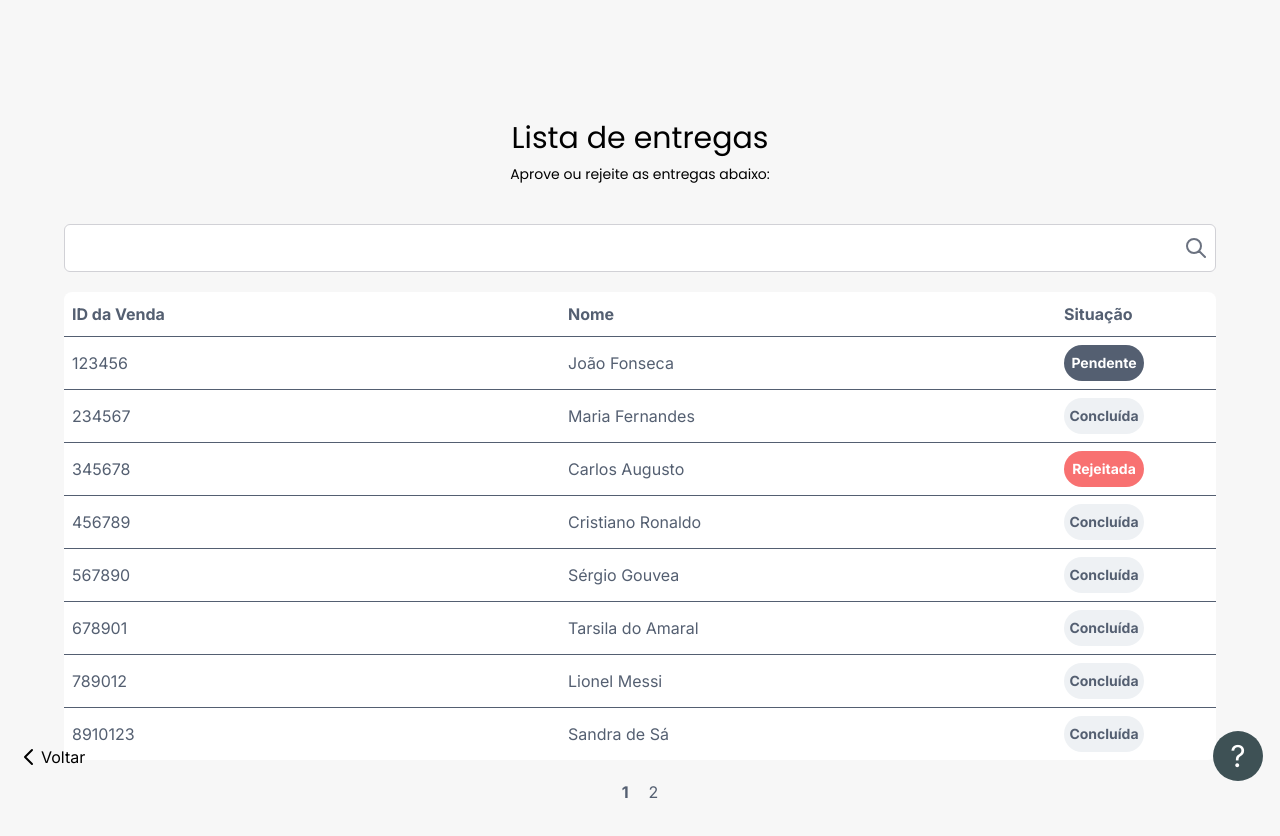
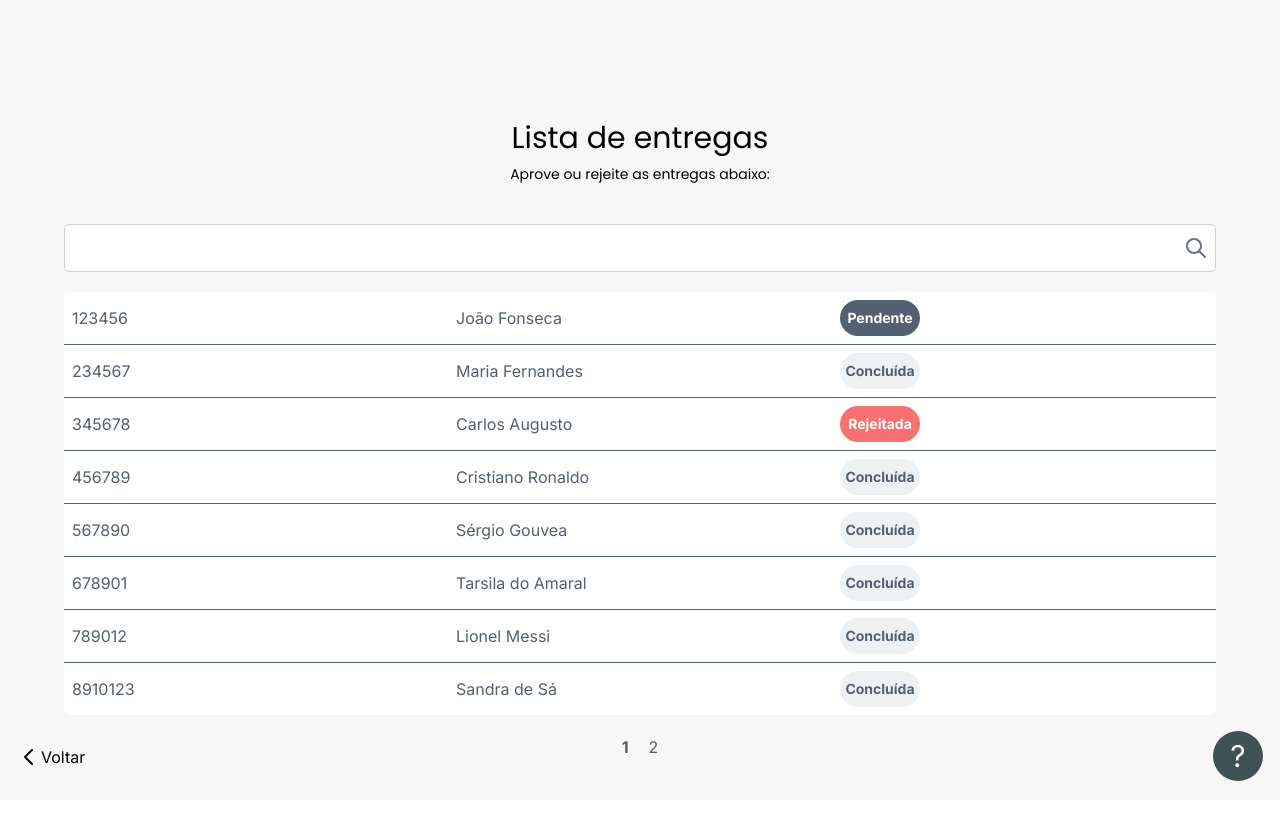
Before and after one commit to mb4ndeira/ecoo-apps, a Next.js app: page /cdd/entregas in a window 1280 px wide. Shown: the top 836 px of the page. After the commit the page ends 800 px from the top, so only its background shows below. Built offline with nearby package versions, Linux system fonts and the light colour scheme.

Commit message:
fix: cleaning code

```diff
--- a/src/app/cdd/entregas/page.tsx
+++ b/src/app/cdd/entregas/page.tsx
@@ -1,6 +1,5 @@
-import { HiOutlineChevronLeft, HiOutlineSearch } from "react-icons/hi";
+import { HiOutlineSearch } from "react-icons/hi";
 import DeliveriesTable from "./components/DeliveriesTable";
-import Link from "next/link";
 import Footer from "@/components/Footer";
 
 export default function Home() {
--- a/src/app/cdd/entregas/verificarentrega/components/MiniTable.tsx
+++ b/src/app/cdd/entregas/verificarentrega/components/MiniTable.tsx
@@ -1,5 +1,5 @@
 "use client";
-import React, { useEffect, useState } from "react";
+import React from "react";
 
 interface MiniTableProps {
   entrega: {
--- a/src/app/cdd/entregas/verificarentrega/page.tsx
+++ b/src/app/cdd/entregas/verificarentrega/page.tsx
@@ -1,9 +1,7 @@
 "use client";
-import Link from "next/link";
 import React from "react";
-import { HiOutlineChevronLeft } from "react-icons/hi";
 import MiniTable from "./components/MiniTable";
-import { useRouter, useSearchParams } from "next/navigation";
+import { useSearchParams } from "next/navigation";
 import Footer from "@/components/Footer";
 
 const fakeData = [
@@ -136,7 +134,6 @@ const fakeData = [
 ];
 
 export default function Home() {
-  const router = useRouter();
   const searchParams = useSearchParams();
   const idUrl: string | null = searchParams.get("id");
   const idString: string = idUrl!;
--- a/src/components/Table/index.tsx
+++ b/src/components/Table/index.tsx
@@ -1,5 +1,5 @@
 import { useRouter } from "next/navigation";
-import React, { useEffect, useState } from "react";
+import React, { useState } from "react";
 import { HiOutlinePencil } from "react-icons/hi";
 
 interface Column {
@@ -87,6 +87,7 @@ export default function Table({
     <div>
       <table className="bg-white text-primary text-left leading-7 inter-font w-full table-fixed rounded-lg">
         <thead>
+          {showHeader && (
             <tr>
               {columns.map((column) => (
                 <th
@@ -100,6 +101,7 @@ export default function Table({
                 </th>
               ))}
             </tr>
+          )}
         </thead>
         <tbody>
           {dataToDisplay.map((item: TableRow, index: number) => (
```
Lines whose indentation alone changed are shown as unchanged.
